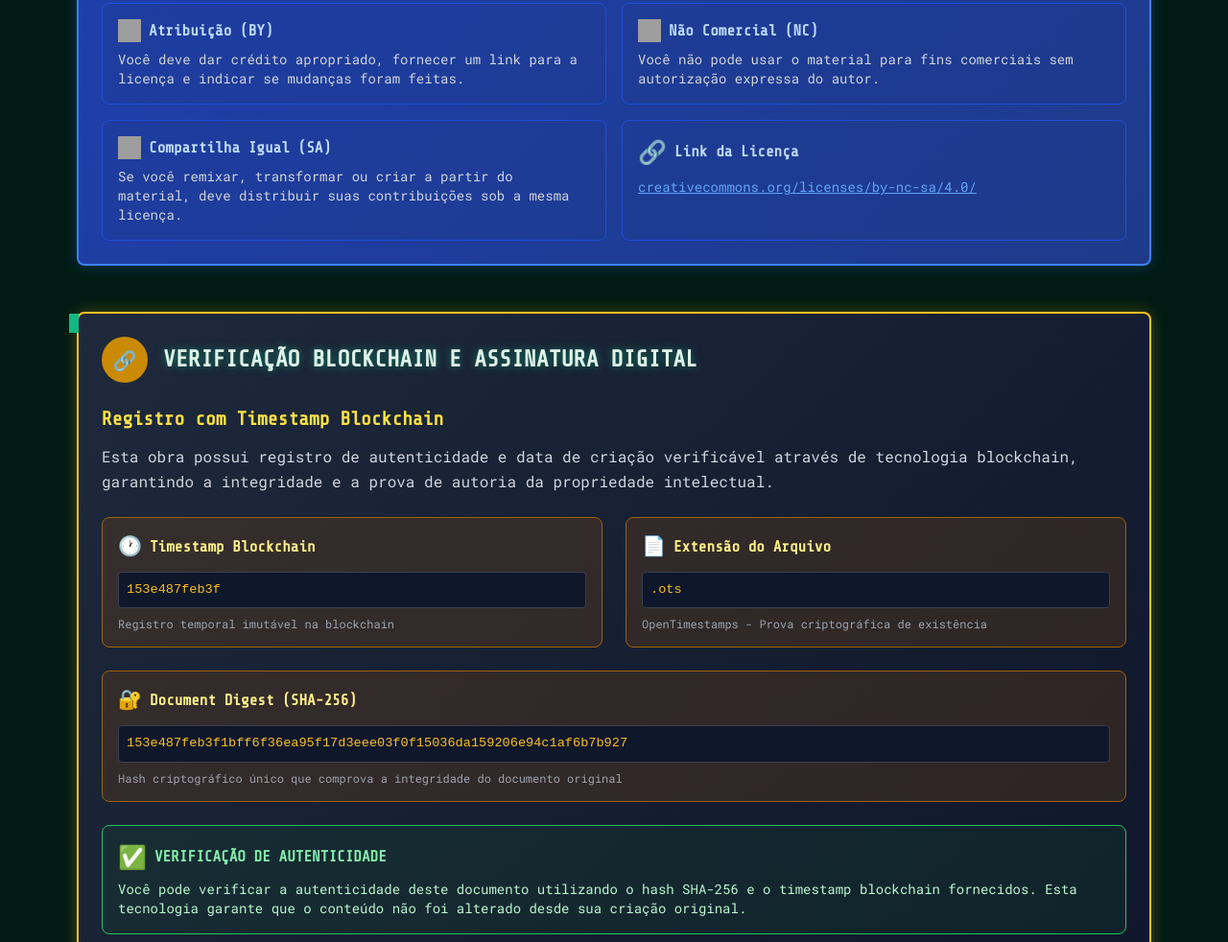
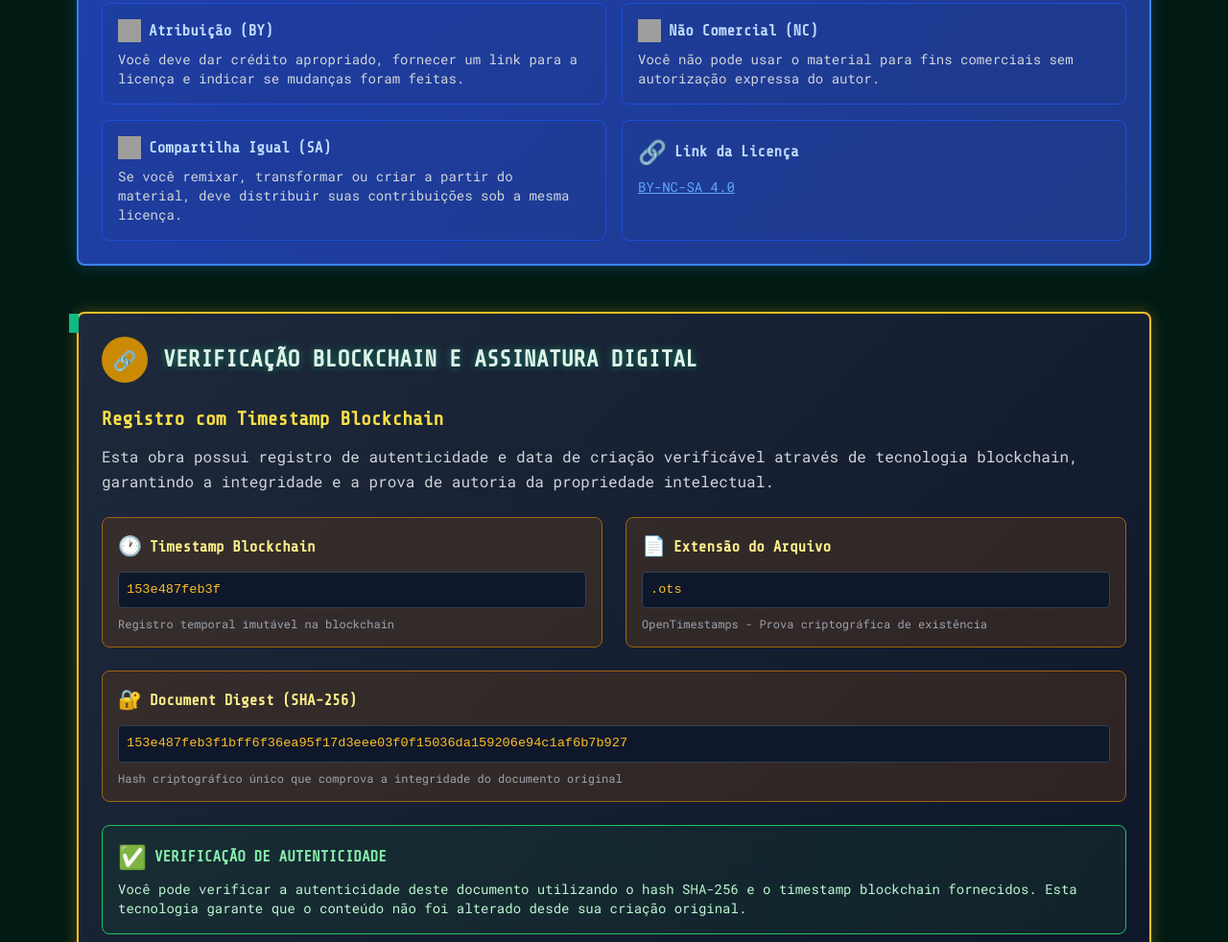
Before and after one commit to Delean-Mafra/pex2, a plain HTML site: page direitos-autorais.html in a window 1280 px wide. Shown: the part 1193-2175 px from the top of the page at 96% size. Drawn offline with nearby package versions, Linux system fonts and the light colour scheme; grey boxes are pictures that could not be loaded.

Commit message:
Update direitos-autorais.html

```diff
--- a/direitos-autorais.html
+++ b/direitos-autorais.html
@@ -216,10 +216,10 @@
                                     <span class="text-2xl mr-2">🔗</span>
                                     <h4 class="font-bold text-blue-200">Link da Licença</h4>
                                 </div>
-                                <a href="https://creativecommons.org/licenses/by-nc-sa/4.0/"
+                                <a href="https://delean-mafra.github.io/pex2/CC_BY_NC_4.0"
                                    target="_blank"
                                    class="text-blue-400 hover:text-blue-300 text-sm underline">
-                                    creativecommons.org/licenses/by-nc-sa/4.0/
+                                    BY-NC-SA 4.0
                                 </a>
                             </div>
                         </div>
```
